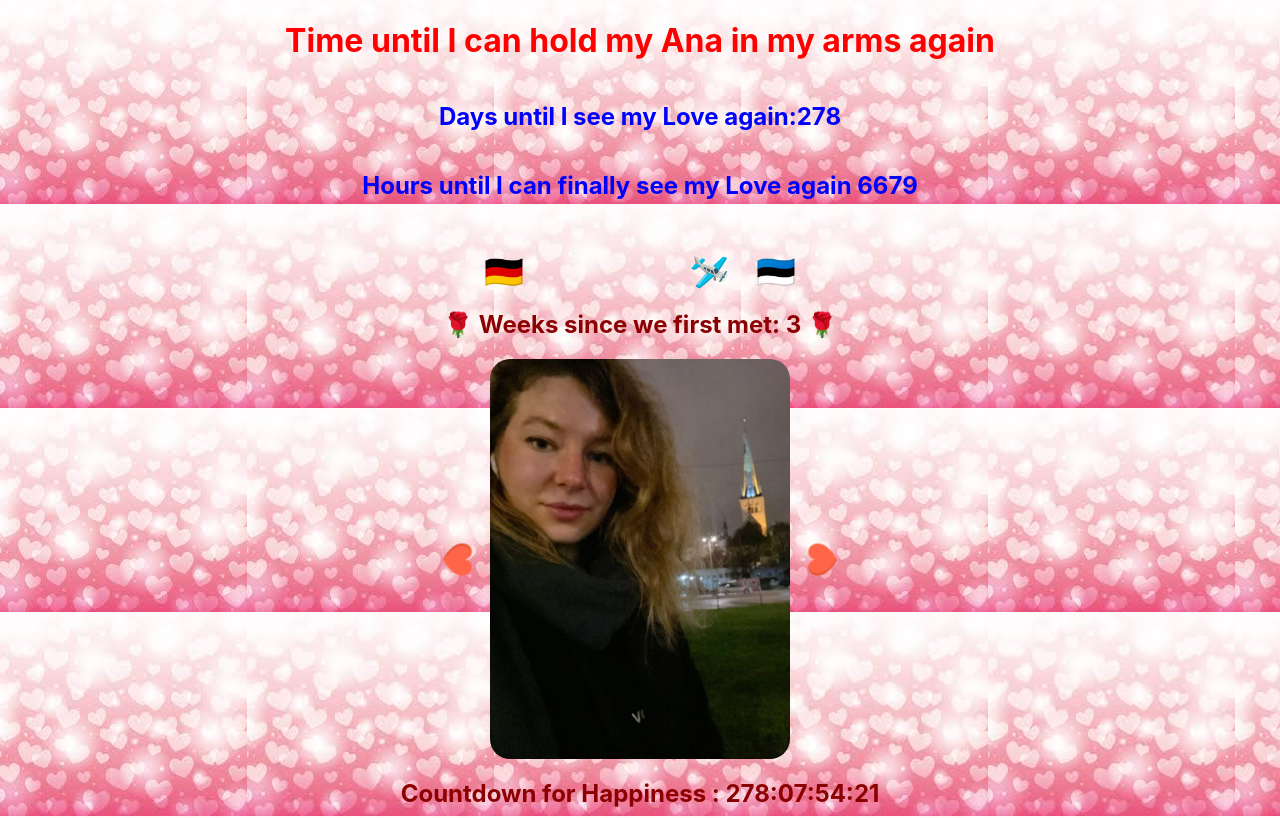
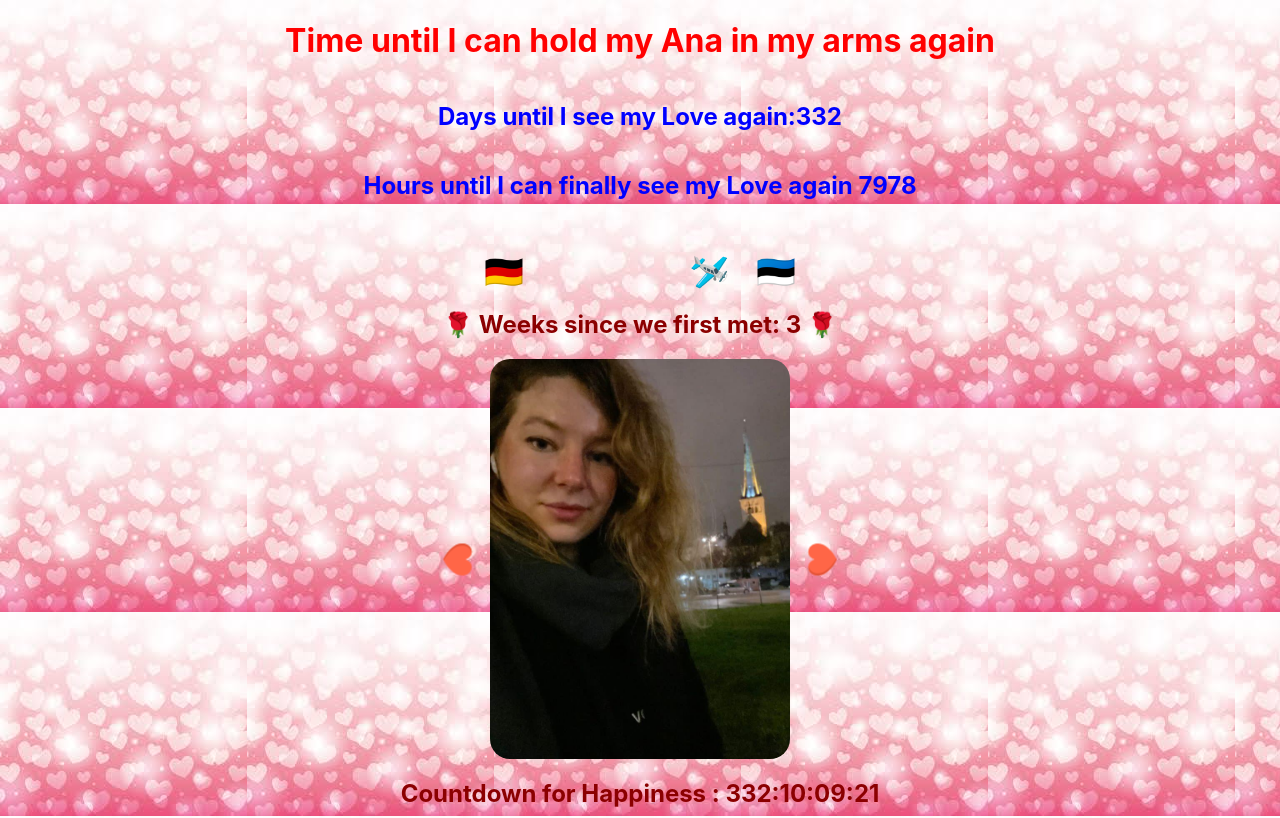
Before and after one commit to FinnyChSt/SeeMyLoveAgain, a React (Create React App) app: page / in a window 1280 px wide. Shown: the top 818 px of the page. Built offline with nearby package versions, Linux system fonts and the light colour scheme.

Commit message:
Update time october (#20)
* newCountdown

* add changes

```diff
--- a/src/App.tsx
+++ b/src/App.tsx
@@ -26,8 +26,8 @@ import {
 } from "./App.styledComponents";
 
 function App() {
-  const arrival = new Date(2023, 7, 25, 18, 40).getTime();
-  const startDate = new Date(2023, 7, 8, 8, 20).getTime();
+  const arrival = new Date(2023, 9, 18, 20, 55).getTime();
+  const startDate = new Date(2023, 8, 22, 10, 35).getTime();
   const dayWeMet = new Date(2022, 9, 27).getTime();
   const currentDate = Date.now();
   const [timeLeft, setTimeLeft] = useState(arrival - currentDate);
```
Also changed, not shown: 5 other files (tests, documents, lock files or other folders).
